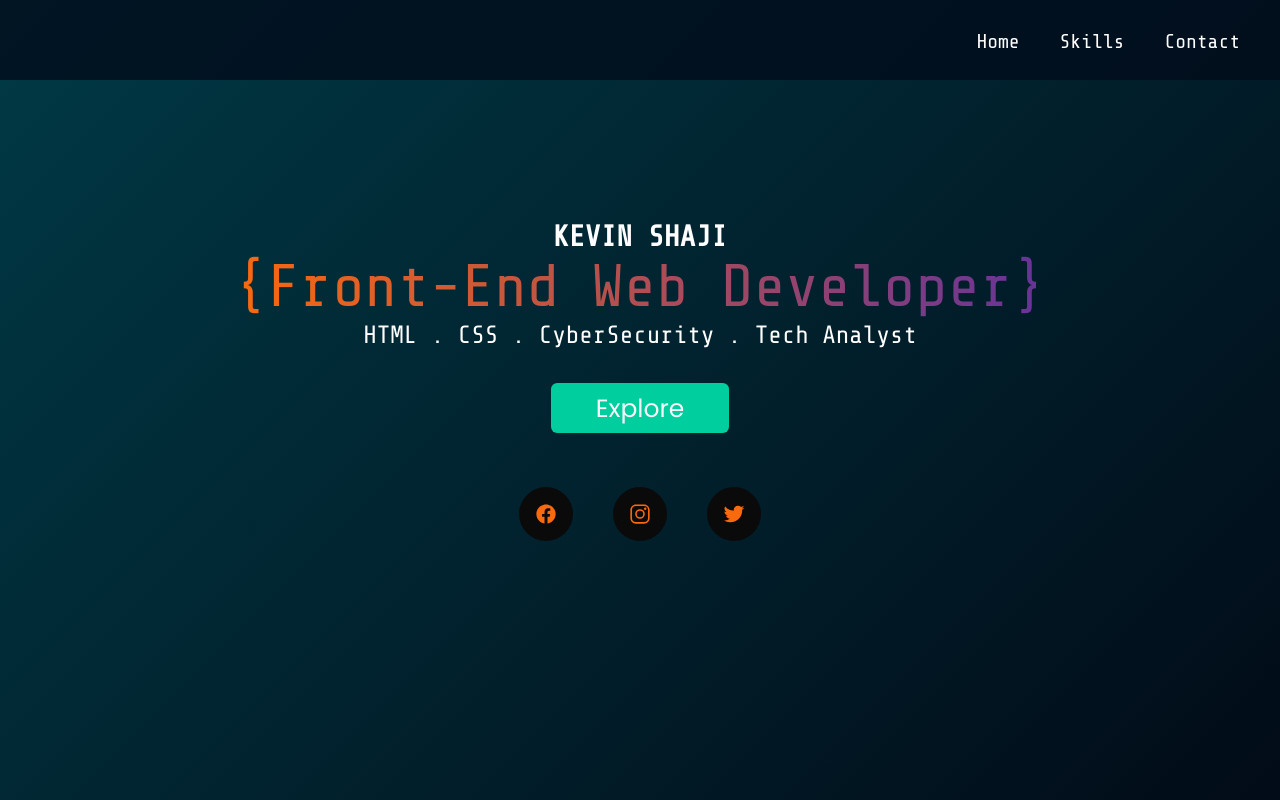
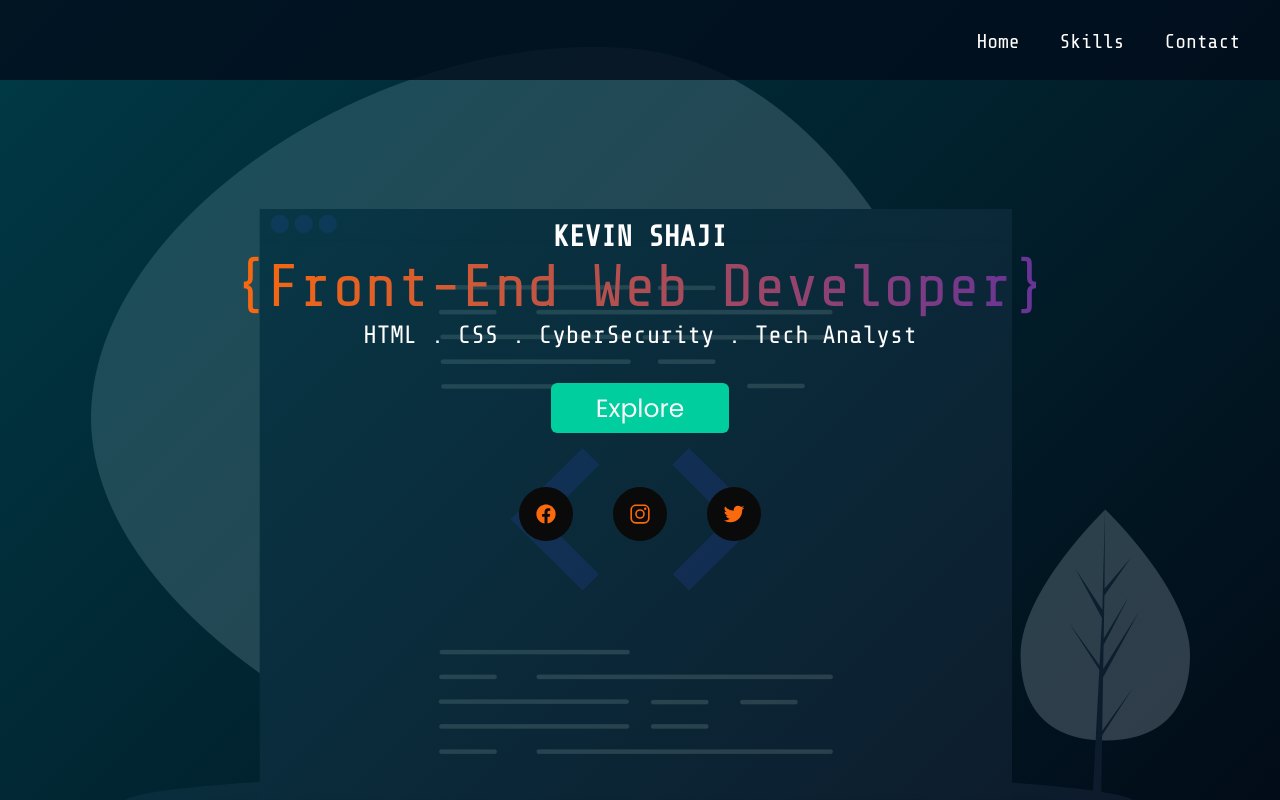
Before and after one commit to justkevins/gitweb_portfolio, a plain HTML site: page index.html in a window 1280 px wide. Shown: the top 800 px of the page. Drawn offline with nearby package versions, Linux system fonts and the light colour scheme.

Commit message:
Background Change Commit

```diff
--- a/Resources/css/style.css
+++ b/Resources/css/style.css
@@ -35,7 +35,7 @@ h3 {
 header {
   width: 100vw;
   height: 110vh;
-  background:linear-gradient(135deg, rgba(0, 64, 77, 0.9) 0%, rgba(2, 12, 27, 0.8) 100%),url(../Resources/Images/landing-page.png);
+  background:linear-gradient(135deg, rgba(0, 64, 77, 0.9) 0%, rgba(2, 12, 27, 0.8) 100%),url(landing-page.png);
   background-position: center;
   background-repeat: no-repeat;
   background-color: rgb(0, 0, 0);
```
Also changed, not shown: Resources/css/landing-page.png (renamed from Resources/Images/landing-page.png).
